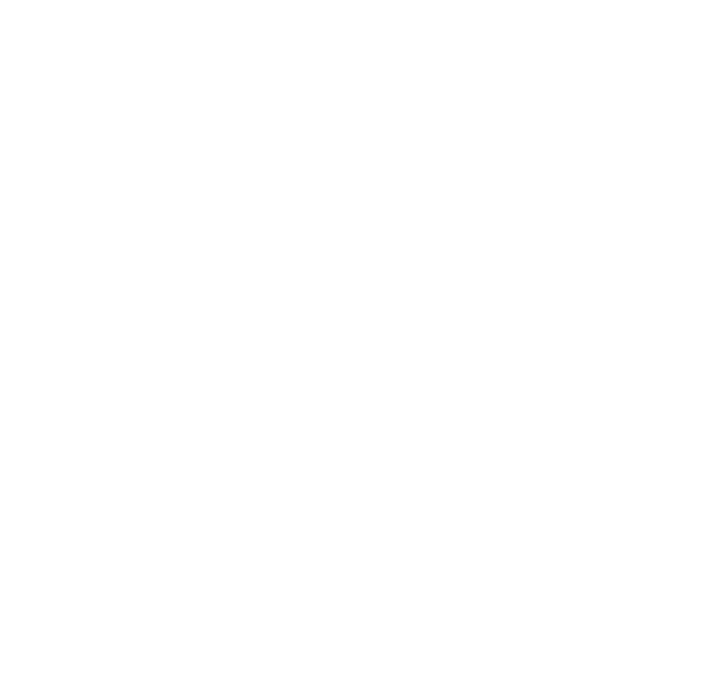
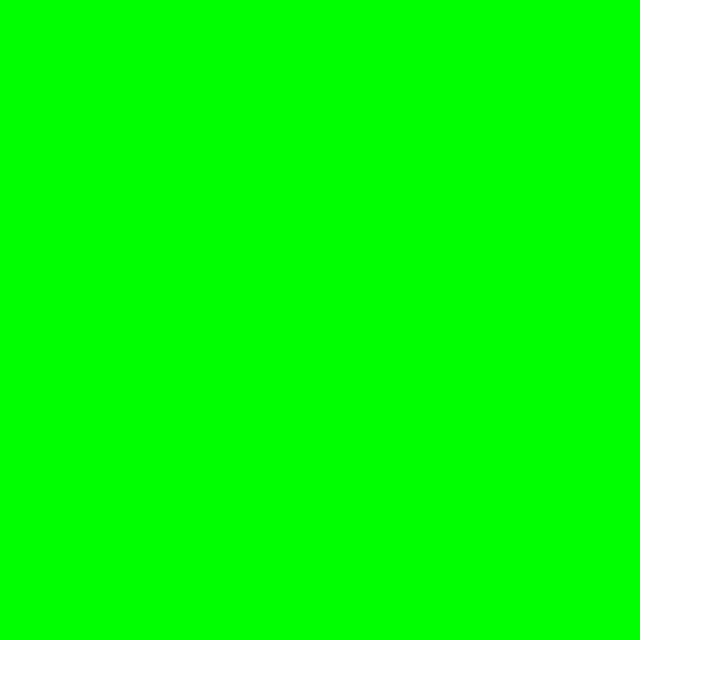
Before and after one commit to FrancisStudios/pico, an Electron app: page index.html in a window 1280 px wide. Shown: the whole page, without its empty margins (0-703 px from the left). Drawn offline with Linux system fonts and the light colour scheme.

Commit message:
basic system setup

```diff
--- a/config/config.json
+++ b/config/config.json
@@ -2,13 +2,13 @@
     "App":{
         "window":{
             "title": "PICO System Emulator | by FrancisStudios",
-            "width": 800,
-            "height": 600,
+            "width": 640,
+            "height": 640,
             "menu": false
         },
 
         "developer": {
-            "activated": false
+            "activated": true
         }
     }
 }
--- a/index.html
+++ b/index.html
@@ -1,15 +1,21 @@
 <!DOCTYPE html>
 <html>
+
 <head>
   <meta charset="UTF-8">
   <title></title>
-    <script src="./src/index-transform.module.js"></script>
+  <link rel="stylesheet" href="./src/style.css">
+
 </head>
+
 <body>
+  <canvas id="screen" width="640px" height="640px"></canvas>
+  <script>
+    const { bootMeUpSenpai } = require('./src/engine/index.js');
 
-    <script>
-      // You can also require other files to run in this process
-      require('./renderer.js')
+    bootMeUpSenpai();
+
   </script>
 </body>
+
 </html>
--- a/package.json
+++ b/package.json
@@ -11,6 +11,6 @@
   "author": "Francis Stuidos",
   "license": "",
   "devDependencies": {
-    "electron": "^5.0.0"
+    "electron": "^28.0.0"
   }
 }
--- a/renderer.js
+++ /dev/null
@@ -1,3 +0,0 @@
-// This file is required by the index.html file and will
-// be executed in the renderer process for that window.
-// All of the Node.js APIs are available in this process.
--- /dev/null
+++ b/src/engine/index.js
@@ -0,0 +1,12 @@
+const { indexTransformBootstrap } = require('../index-transform.module.js');
+const initScreenGibHandlerBackPls = require('./utils/init-screen.util.js');
+
+/* Booting Up Default Settings */
+const bootMeUpSenpai = () => {
+    document.addEventListener('DOMContentLoaded', () => {
+        indexTransformBootstrap();
+        const { canvas, screen } = initScreenGibHandlerBackPls();
+    });
+}
+
+module.exports = { bootMeUpSenpai };
--- /dev/null
+++ b/src/engine/utils/init-screen.util.js
@@ -0,0 +1,12 @@
+/* Init HTML canvas and returns handler */
+const initScreenGibHandlerBackPls = () => {
+    const canvas = document.getElementById('screen');
+    const screen = canvas.getContext('2d');
+
+    screen.fillStyle = 'lime';
+    screen.fillRect(0, 0, 640, 640);
+
+    return { canvas: canvas, screen: screen };
+}
+
+module.exports = initScreenGibHandlerBackPls;
--- a/src/index-transform.module.js
+++ b/src/index-transform.module.js
@@ -1,5 +1,9 @@
-const { App } = require('./config/config.json');
+const { App } = require('../config/config.json');
 
-document.addEventListener('DOMContentLoaded', ()=>{
+const indexTransformBootstrap = () => {
     document.querySelector('title').innerHTML = App.window.title;
-});
+}
+
+module.exports = {
+    indexTransformBootstrap
+}
--- /dev/null
+++ b/src/style.css
@@ -0,0 +1,10 @@
+html body {
+    margin: 0px;
+    padding: 0px;
+    overflow: hidden;
+    width: 100%;
+    height: 100%;
+    user-select: none;
+}
+
+#screen {}
```
Also changed, not shown: main.js (+4 -3 lines), 1 other file. Lines whose indentation alone changed are shown as unchanged.
